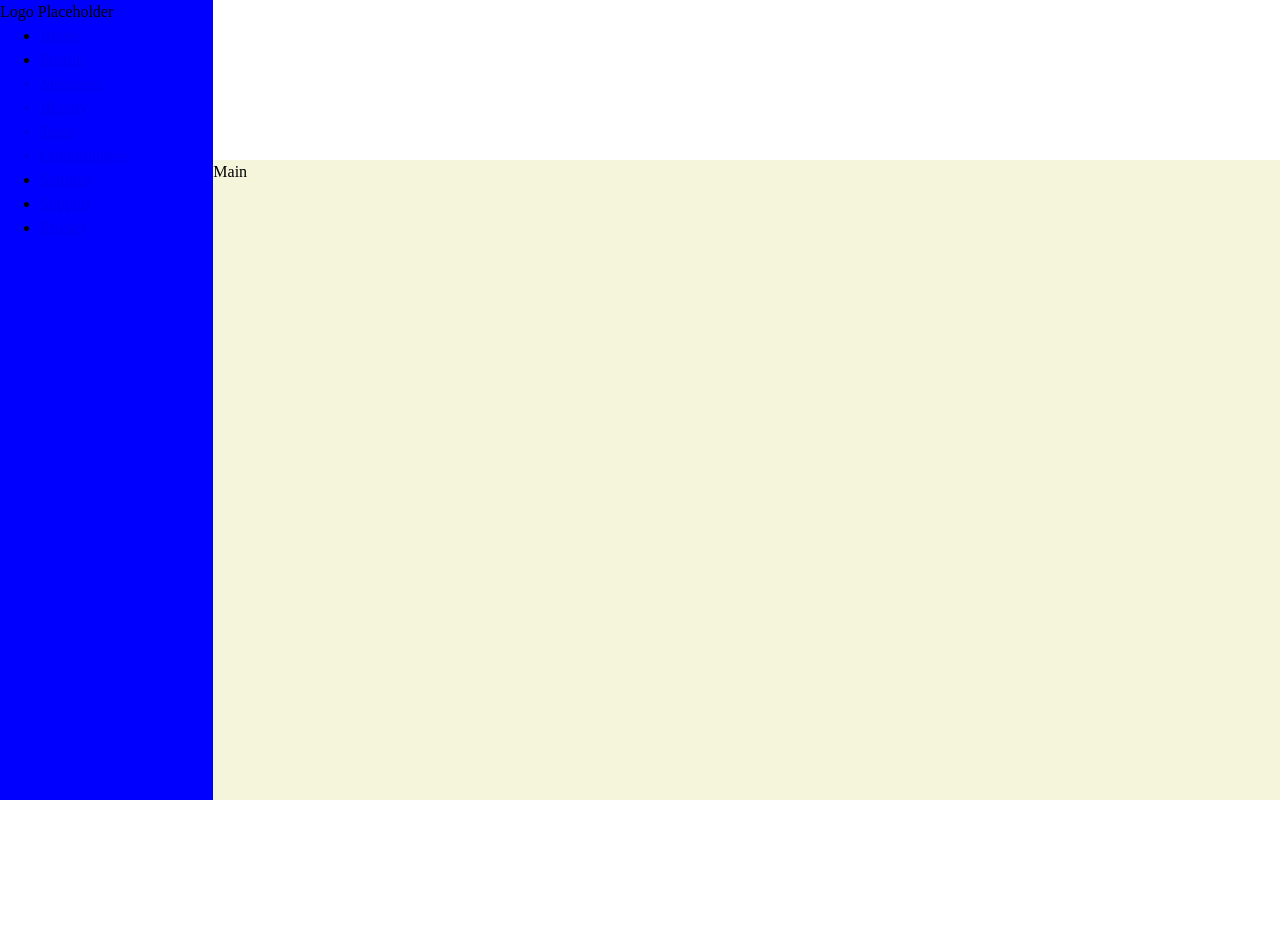
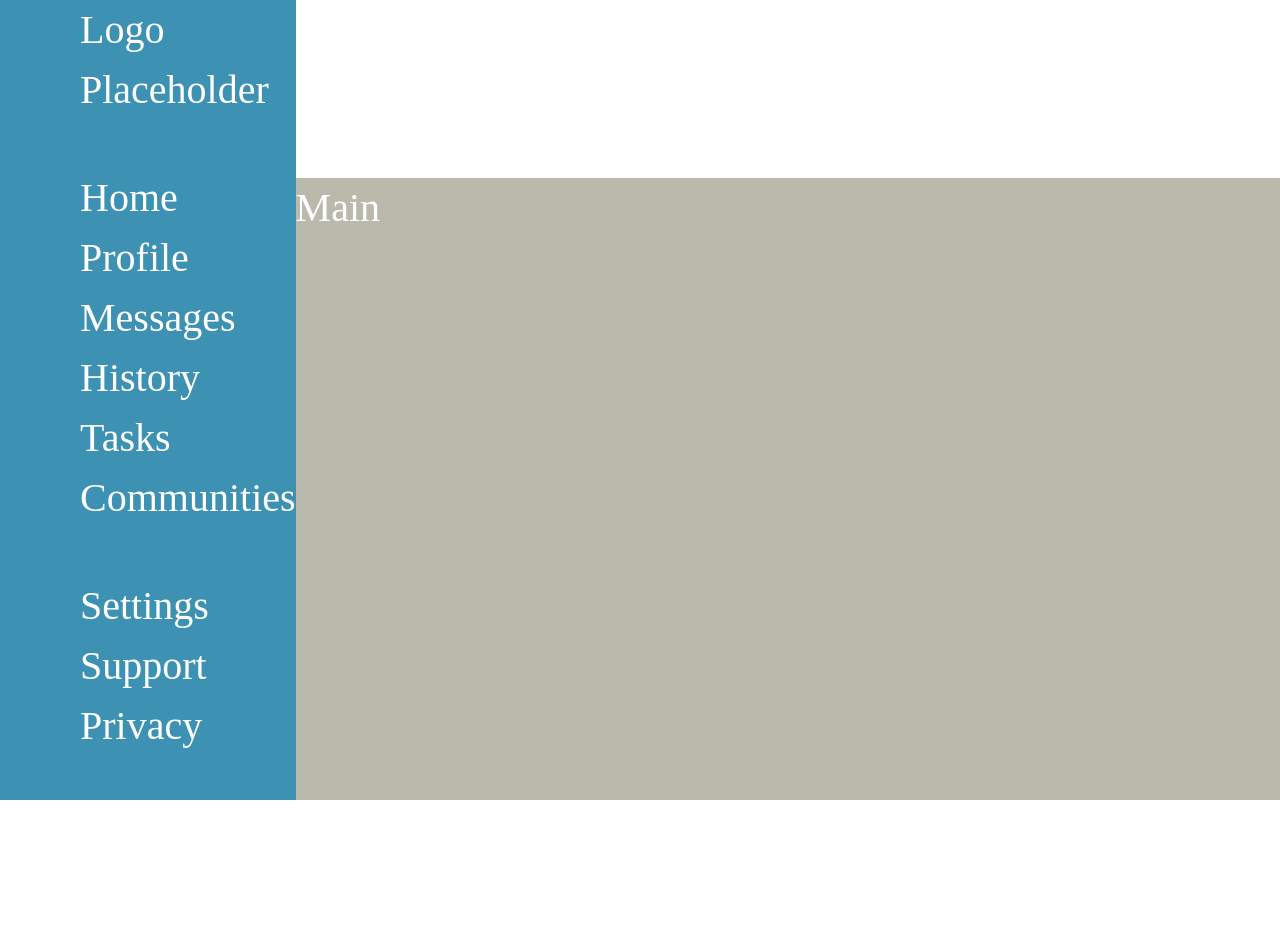
Before and after one commit to Bendi116/Admin-Dashboard, a plain HTML site: page index.html in a window 1280 px wide. Before the commit the page ends 800 px from the top, so only its background shows below. Drawn offline with Linux system fonts and the light colour scheme.

Commit message:
Add basic layout for sidebar.

```diff
--- a/style.css
+++ b/style.css
@@ -19,10 +19,24 @@
     overflow-wrap: break-word;
   }
 
+/* Own clear */
+  ul{
+    list-style-type: none;
+    padding-left: 0;
+}
+a{
+  color: inherit;
+  text-decoration: none;
+}
+
+/* Main css */
 
   body{
     height: 100vh;
     width: 100vw;
+
+    font-size: 40px;
+    color: white;
   }
 
 
@@ -31,7 +45,7 @@
 
     display: grid;
     grid-template-columns: 1fr 5fr;
-    grid-template-rows: 1fr 4fr;
+    grid-template-rows: 1fr 3.5fr;
   }
 
   .header{
@@ -41,13 +55,20 @@
   }
 
   .sidebar{
-
-
-    background-color: blue;
+    background-color: rgb(61, 145, 179);
     grid-row: 1/3;
   }
 
+
+.sidebar-container{
+    display: grid;
+    grid-template-rows: 1fr 3fr 3fr;
+    padding-left: 5rem;
+    justify-items: start;
+    gap: 3rem;
+}
+
   .main{
-    background-color: beige;
+    background-color: rgb(185, 185, 172);
     grid-column: 2/3;
   }
```
